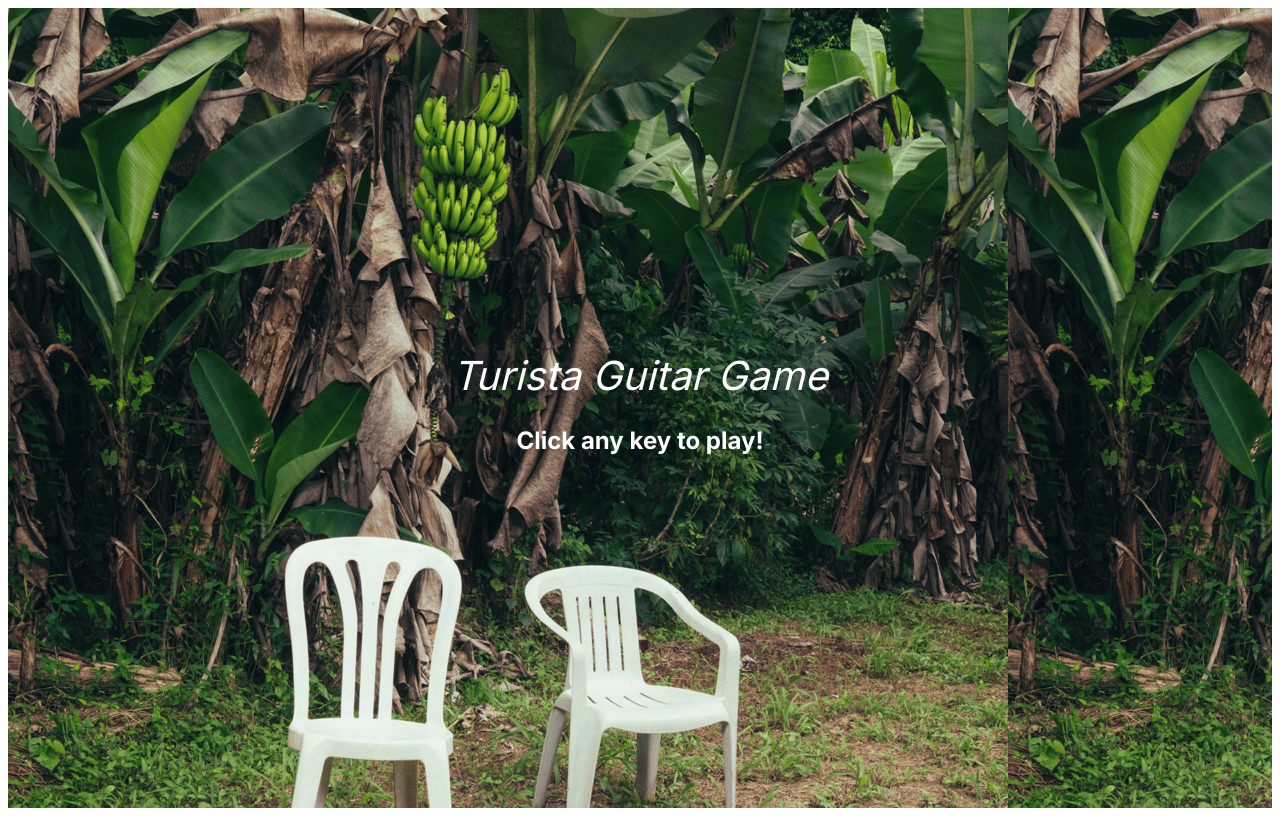
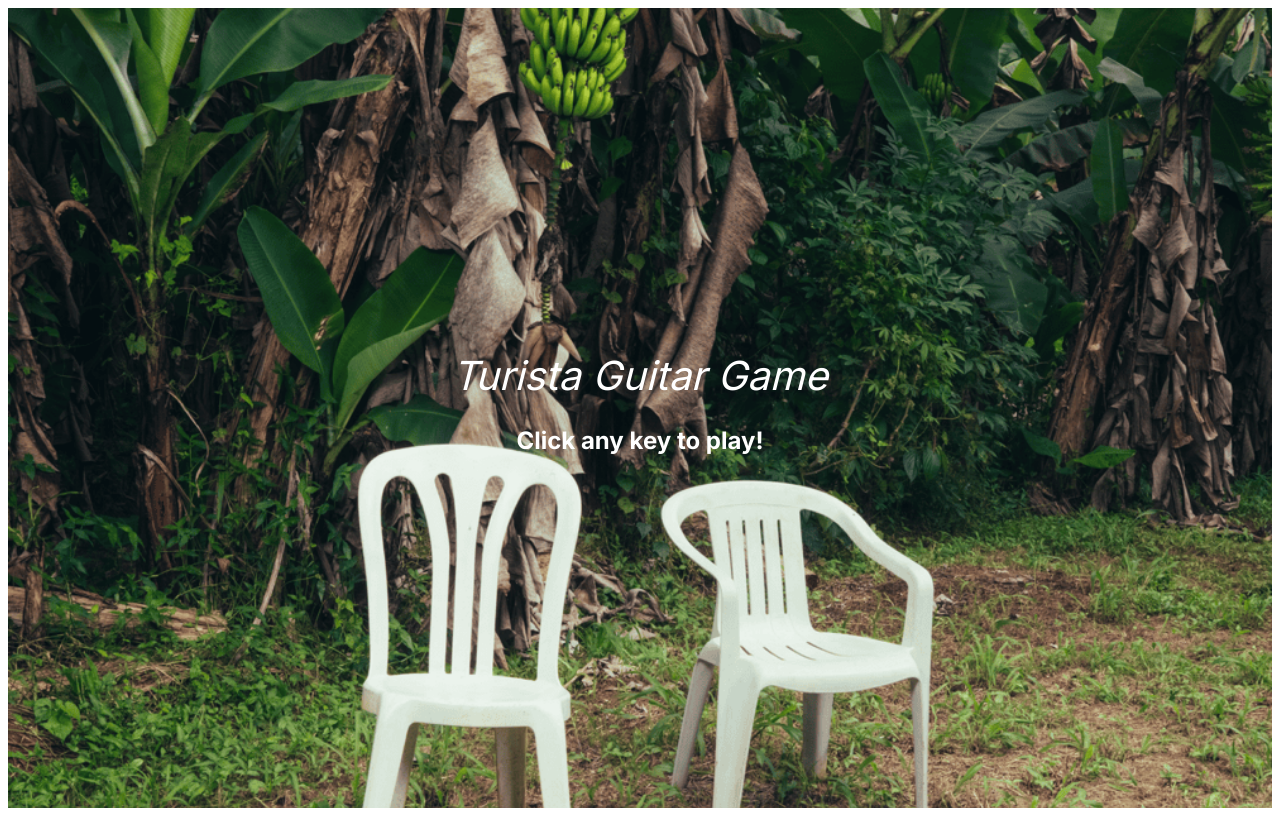
Before and after one commit to TheNewsYorkTime/guitar-hero, a Next.js app: page / in a window 1280 px wide. Built offline with nearby package versions, Linux system fonts and the light colour scheme.

Commit message:
better imageing

```diff
--- a/src/app/game.css
+++ b/src/app/game.css
@@ -40,4 +40,6 @@
 
   #menu-container {
     background: url("/splash.png");
-  }
+    background-position: center;
+    background-size: cover;
+    }
--- a/src/app/layout.js
+++ b/src/app/layout.js
@@ -4,8 +4,8 @@ import "./game.css";
 const inter = Inter({ subsets: ["latin"] });
 
 export const metadata = {
-  title: "Create Next App",
-  description: "Generated by create next app",
+  title: "Turista Guitar Game",
+  description: "By Jordan, Madison, Ashes, and Cody",
 };
 
 export default function RootLayout({ children }) {
```
